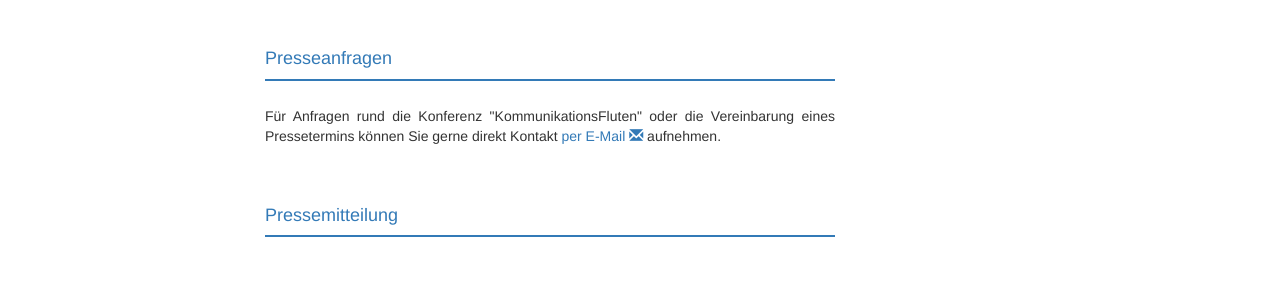
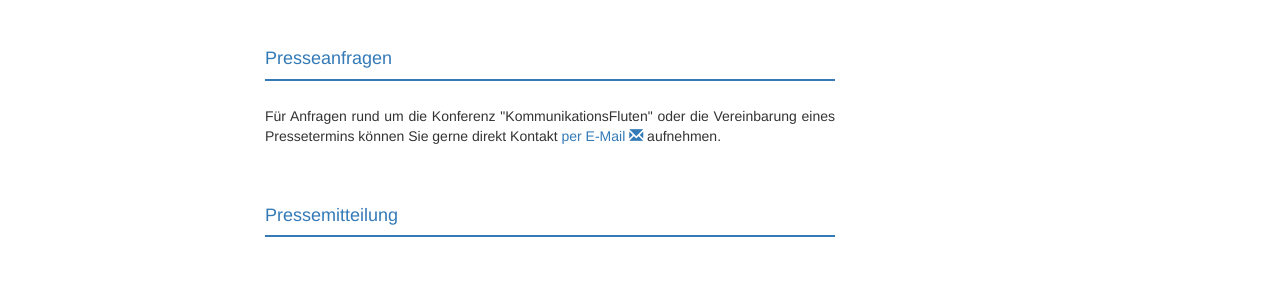
Before and after one commit to susedev/test, a Jekyll site: the page built from presse.html, in a window 1280 px wide. Shown: the part 383-683 px from the top of the page. Built offline with Jekyll 4.4.1, drawn with Linux system fonts in a browser that asks for light colours; nearby versions of some CDN libraries.

Commit message:
Update presse.html

```diff
--- a/presse.html
+++ b/presse.html
@@ -13,7 +13,7 @@ title: Presse
 
 <div class="box" style="background-color: #337AB7; height:2px; margin-top:3px; margin-bottom:25px;">&nbsp;</div>
 
-<p style="text-align: justify;">F&uuml;r Anfragen rund die Konferenz &quot;KommunikationsFluten&quot; oder die Vereinbarung eines Pressetermins k&ouml;nnen Sie gerne direkt Kontakt <a href="mailto:kommunikationsfluten@eijc.eu?subject=Presseanfrage&amp;body=Sehr%20geehrte%20Damen%20und%20Herren%2C%20%0A%0AIhre%20Nachricht%3A%20%0A%0A%0A%0AIhr%20Name%3A%0AIhre%20Telefonnummer%3A%0ADas%20Medium%2C%20f%C3%BCr%20das%20Sie%20arbeiten%3A%0AZust%C3%A4ndige%20Redaktion%3A%0AGeplante%20Beitragsform%3A%0AVorraussichtlicher%20Zeitpunkt%20der%20Ver%C3%B6ffentlichung%3A%0A%0A%0AMit%20freundlichen%20Gr%C3%BC%C3%9Fen">per E-Mail <span aria-hidden="true" class="glyphicon glyphicon-envelope"> </span> </a><a href="mailto:kommunikationsfluten@eijc.eu?subject=Presseanfragen"> </a>aufnehmen.</p>
+<p style="text-align: justify;">F&uuml;r Anfragen rund um die Konferenz &quot;KommunikationsFluten&quot; oder die Vereinbarung eines Pressetermins k&ouml;nnen Sie gerne direkt Kontakt <a href="mailto:kommunikationsfluten@eijc.eu?subject=Presseanfrage&amp;body=Sehr%20geehrte%20Damen%20und%20Herren%2C%20%0A%0AIhre%20Nachricht%3A%20%0A%0A%0A%0AIhr%20Name%3A%0AIhre%20Telefonnummer%3A%0ADas%20Medium%2C%20f%C3%BCr%20das%20Sie%20arbeiten%3A%0AZust%C3%A4ndige%20Redaktion%3A%0AGeplante%20Beitragsform%3A%0AVorraussichtlicher%20Zeitpunkt%20der%20Ver%C3%B6ffentlichung%3A%0A%0A%0AMit%20freundlichen%20Gr%C3%BC%C3%9Fen">per E-Mail <span aria-hidden="true" class="glyphicon glyphicon-envelope"> </span> </a><a href="mailto:kommunikationsfluten@eijc.eu?subject=Presseanfragen"> </a>aufnehmen.</p>
 
 <h3>&nbsp;</h3>
 
```
